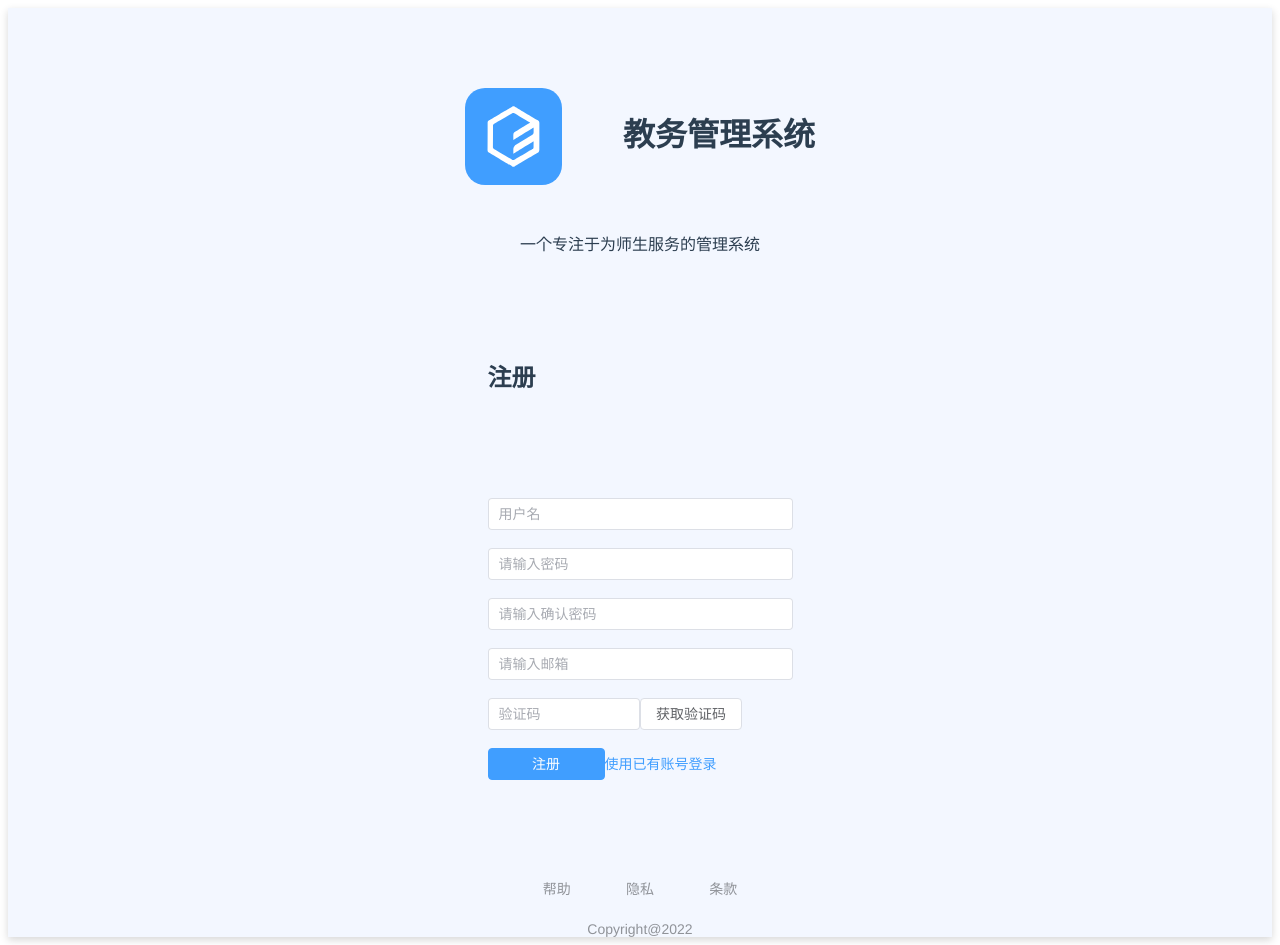
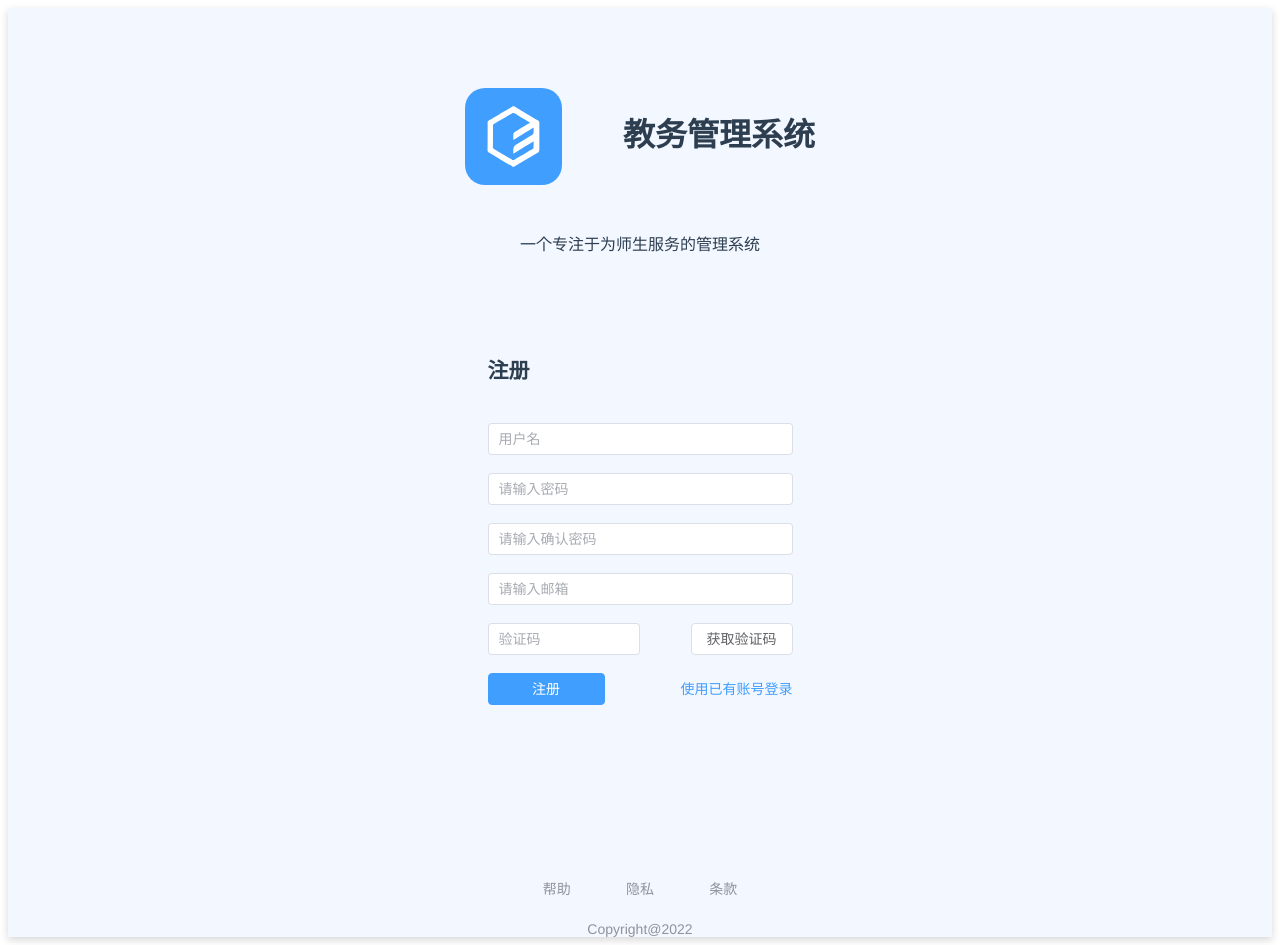
Before and after one commit to wljgithub/education-system-web, a Vue app: page /register in a window 1280 px wide. Built offline with nearby package versions, Linux system fonts and the light colour scheme.

Commit message:
refactor: 注册页面布局恢复

```diff
--- a/src/views/RegisterView.vue
+++ b/src/views/RegisterView.vue
@@ -10,8 +10,10 @@
       </div>
     </div>
     <div class="main">
-      <div class="desc"><h2>注册</h2></div>
       <el-form :model="formData" :rules="rules">
+        <el-form-item>
+          <h2>注册</h2>
+        </el-form-item>
         <el-form-item prop="accountName">
           <el-input
             v-model="formData.accountName"
@@ -42,21 +44,26 @@
           ></el-input>
         </el-form-item>
         <el-form-item id="verify-code" prop="emailCode">
+          <div id="verify-code">
             <el-input
               class="code-input"
               v-model="formData.emailCode"
               placeholder="验证码"
             ></el-input>
+
             <el-button
               class="code-button"
-            @click="clickLimit()"
+              @click="getEmailCode()"
               :disabled="lockBtn"
               >{{ codeBtn }}</el-button
             >
+          </div>
         </el-form-item>
         <el-form-item class="submit">
+          <div class="submit">
             <el-button type="primary" @click="register">注册</el-button>
             <el-link type="primary" href="/login">使用已有账号登录</el-link>
+          </div>
         </el-form-item>
       </el-form>
     </div>
@@ -86,6 +93,7 @@ export default {
       emailCode: "",
     });
     let codeBtn = ref("获取验证码");
+
     const rules = {
       accountName: {
         required: true,
@@ -123,8 +131,8 @@ export default {
       },
     };
 
-    let lockBtn = ref(false);
-    const clickLimit = () => {
+    const lockBtn = ref(false);
+    const getEmailCode = () => {
       // 倒计时
       if (!lockBtn.value) {
         lockBtn.value = !lockBtn.value;
@@ -135,7 +143,7 @@ export default {
             codeBtn.value = seconds;
             seconds -= 1;
           } else {
-            clearInterval;
+            clearInterval();
             lockBtn.value = !lockBtn.value;
             codeBtn.value = "获取验证码";
           }
@@ -149,7 +157,8 @@ export default {
       formData,
       rules,
       codeBtn,
-      clickLimit,
+      lockBtn,
+      getEmailCode,
       register,
     };
   },
@@ -203,8 +212,8 @@ export default {
     .code-input {
       width: 50%;
     }
-    :code-button {
-      width: 30%;
+    button {
+      min-width: 30%;
     }
   }
   .submit {
```
Lines whose indentation alone changed are shown as unchanged.
